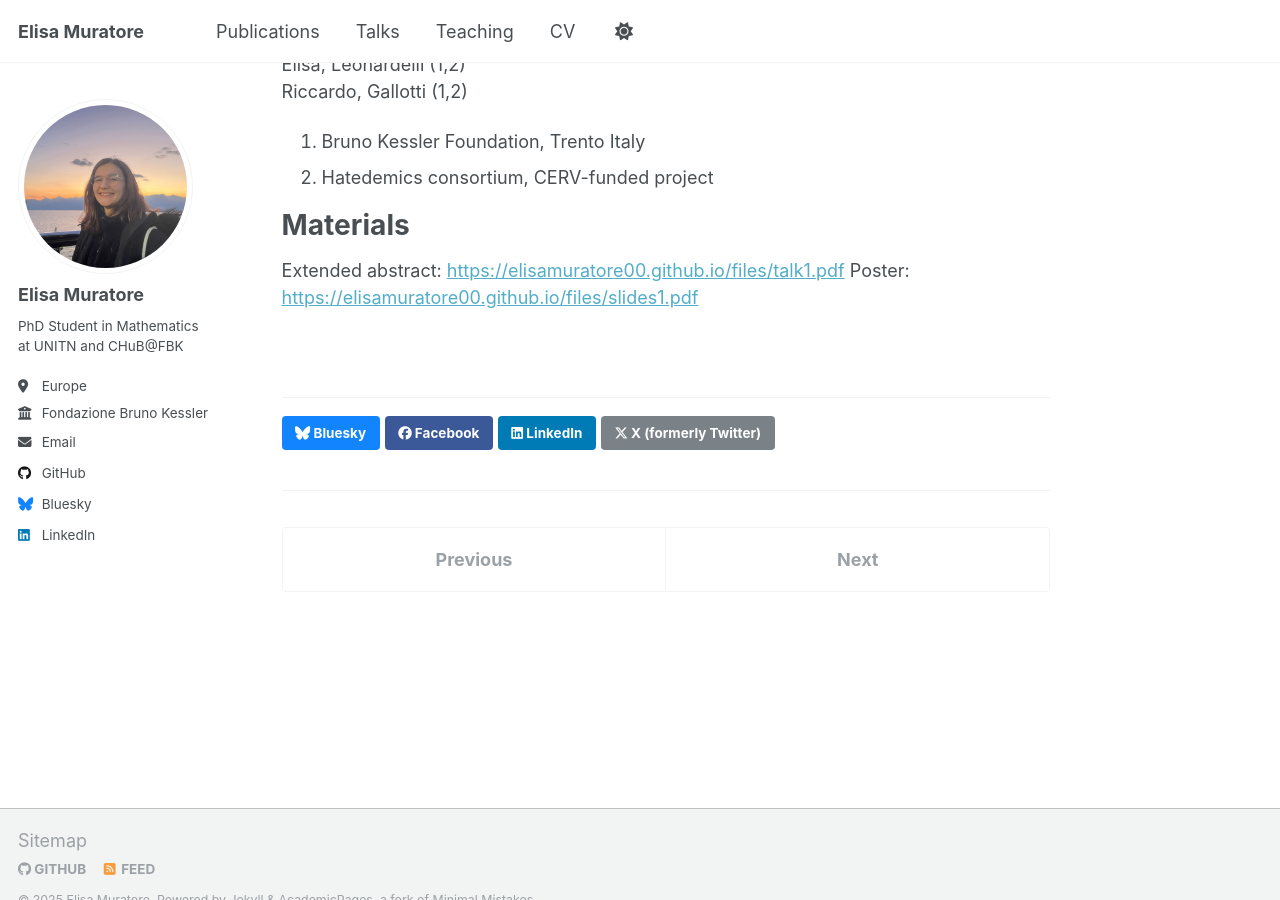
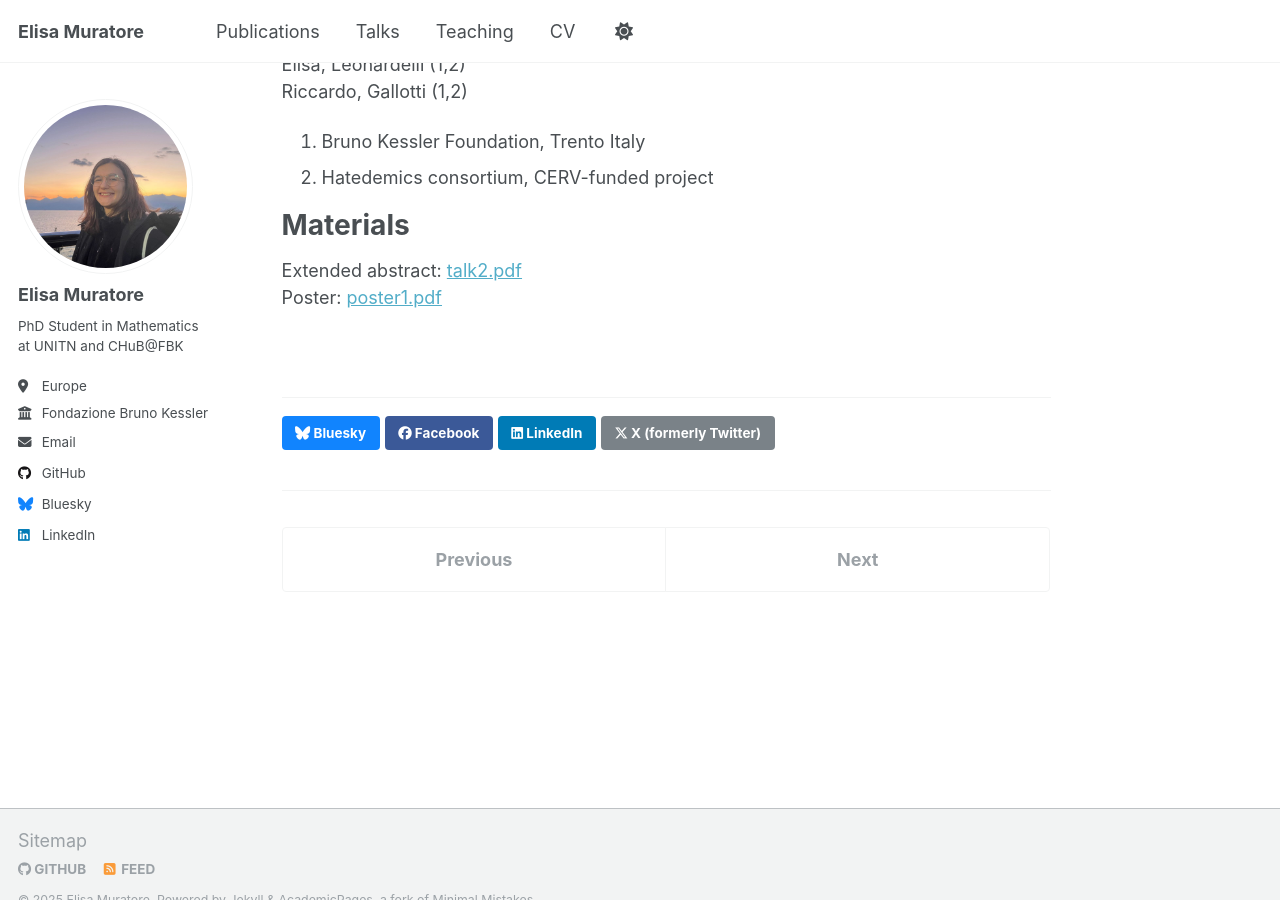
Before and after one commit to ElisaMuratore00/elisamuratore00.github.io, a Jekyll site: the page built from _talks/2025-09-01-talk-2.md, in a window 1280 px wide and 900 px high, scrolled down 864 px. Built offline with Jekyll 4.4.1, drawn with Linux system fonts in a browser that asks for light colours; a script that is not in the unit is left out.

Commit message:
UPD: Solved Added PDFs

```diff
--- a/_talks/2025-09-01-talk-2.md
+++ b/_talks/2025-09-01-talk-2.md
@@ -25,5 +25,5 @@ Riccardo, Gallotti (1,2)
 
 Materials
 ======
-Extended abstract: [https://elisamuratore00.github.io/files/talk1.pdf]([https://elisamuratore00.github.io/files/talk2.pdf)
-Poster: [https://elisamuratore00.github.io/files/slides1.pdf]([https://elisamuratore00.github.io/files/poster1.pdf)
+Extended abstract: [talk2.pdf](../files/talk2.pdf)
+Poster: [poster1.pdf](../files/poster1.pdf)
```
Also changed, not shown: _talks/2012-09-02-talk-1.md (+2 -2 lines).
